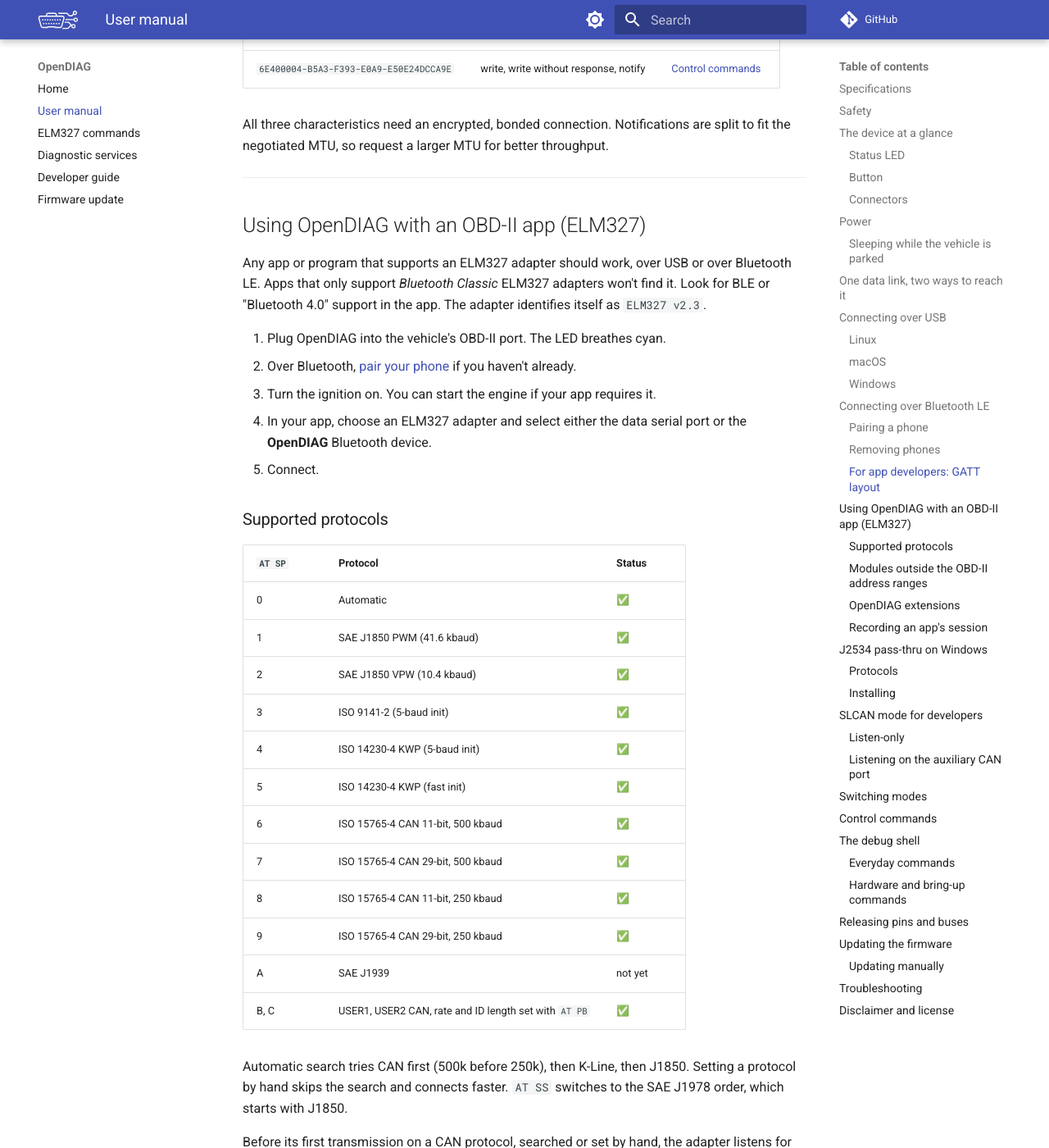
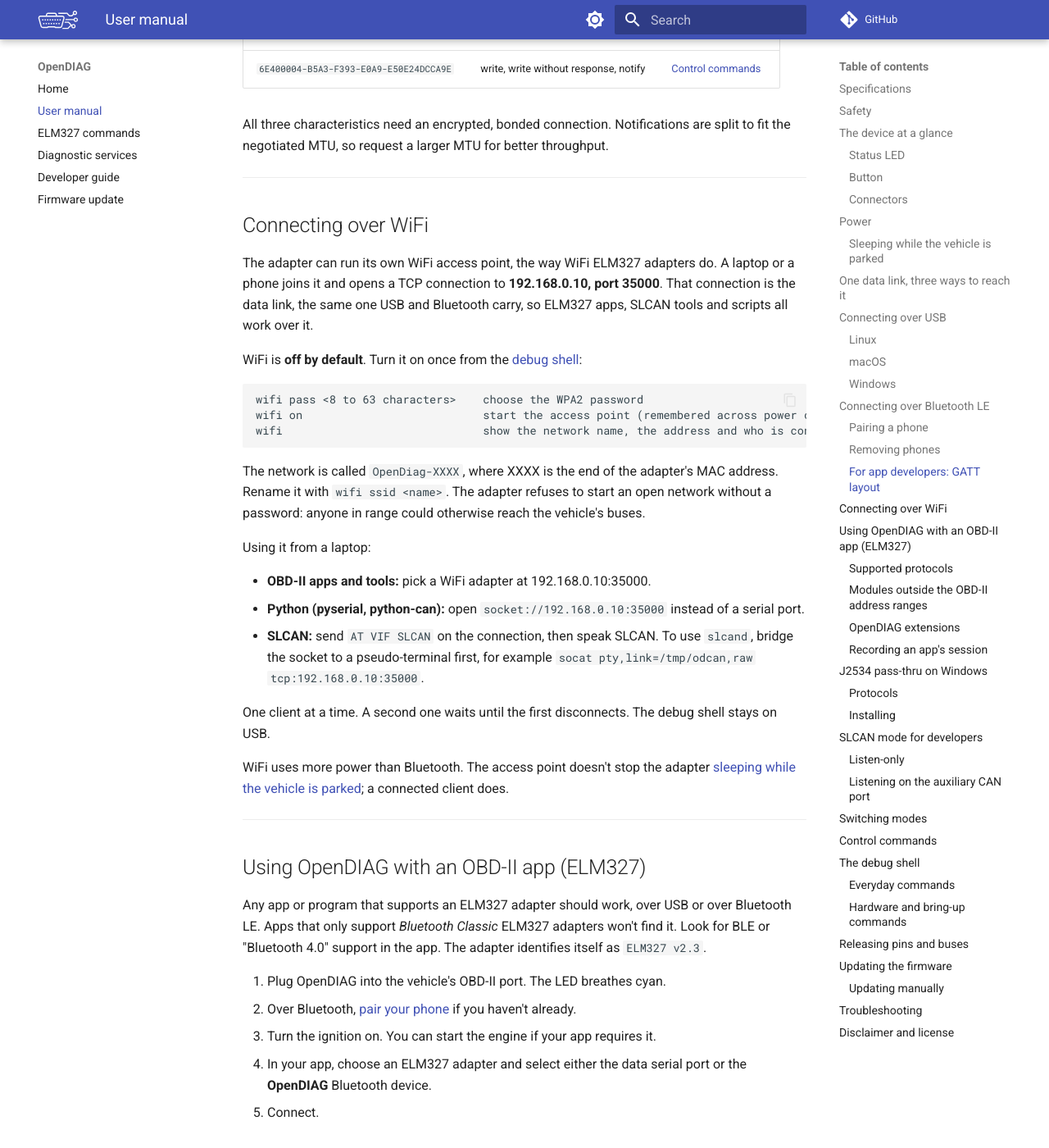
Before and after one commit to maximus64/opendiag-firmware, an MkDocs documentation site: the page built from docs/manual.md, in a window 1280 px wide and 1400 px high, scrolled down 7477 px. Shown: the whole window at 82% size. Built offline with MkDocs 1.6.1 and Material for MkDocs 9.7.7, drawn with Linux system fonts in a browser that asks for light colours; comment, search, counter and statistics services are not loaded; some of the changed text lies outside the part shown.

Commit message:
docs: document the WiFi data link
docs/manual.md gains 'Connecting over WiFi': setting the password,
the address, using it from apps, pyserial, python-can and slcand, and
its limits. 'One data link' now names three transports, and the shell
table lists 'wifi' and 'link wifi'. README.md and the developer guide
follow, with station mode and the shell over WiFi as open work.

````diff
--- a/docs/manual.md
+++ b/docs/manual.md
@@ -91,7 +91,7 @@
 An adapter left plugged in draws current from the battery all the time. To protect it, OpenDIAG
 goes into deep sleep when all of these are true for **10 minutes**:
 
-- nobody is connected: no USB host, no Bluetooth phone;
+- nobody is connected: no USB host, no Bluetooth phone, no WiFi client;
 - no bus is open and no pin is energised;
 - there is no traffic on the CAN bus (pins 6/14, or the AUX header);
 - the battery is below **13.2 V**, so the engine is off. Below 6 V the adapter assumes it is on
@@ -121,15 +121,15 @@
 
 ---
 
-## One data link, two ways to reach it
+## One data link, three ways to reach it
 
-OpenDIAG has **one** data link, and it runs over either USB or Bluetooth. It doesn't use both at
-once. **The first one to connect gets it.** The other one can connect, but it gets no answer until
+OpenDIAG has **one** data link, and it runs over USB, Bluetooth or WiFi. It doesn't use more than
+one at once. **The first one to connect gets it.** The other one can connect, but it gets no answer until
 the first one disconnects.
 
 A computer that keeps the USB data port open therefore locks out a phone. To hand the link to the
-phone without closing the port, type `link ble` in the [debug shell](#the-debug-shell). To let
-whichever connects next take it, type `link drop`.
+phone without closing the port, type `link ble` (or `link wifi`) in the
+[debug shell](#the-debug-shell). To let whichever connects next take it, type `link drop`.
 
 Whenever the client holding the link disconnects, the adapter starts over. The link goes back to
 ELM327 mode, its settings are cleared, and every bus and pin that client opened is released. The
@@ -266,6 +266,42 @@
 
 All three characteristics need an encrypted, bonded connection. Notifications are split to fit the
 negotiated MTU, so request a larger MTU for better throughput.
+
+---
+
+## Connecting over WiFi
+
+The adapter can run its own WiFi access point, the way WiFi ELM327 adapters do. A laptop or a phone
+joins it and opens a TCP connection to **192.168.0.10, port 35000**. That connection is the data
+link, the same one USB and Bluetooth carry, so ELM327 apps, SLCAN tools and scripts all work over
+it.
+
+WiFi is **off by default**. Turn it on once from the [debug shell](#the-debug-shell):
+
+```text
+wifi pass <8 to 63 characters>    choose the WPA2 password
+wifi on                           start the access point (remembered across power cycles)
+wifi                              show the network name, the address and who is connected
+```
+
+The network is called `OpenDiag-XXXX`, where XXXX is the end of the adapter's MAC address.
+Rename it with `wifi ssid <name>`. The adapter refuses to start an open network without a password:
+anyone in range could otherwise reach the vehicle's buses.
+
+Using it from a laptop:
+
+- **OBD-II apps and tools:** pick a WiFi adapter at 192.168.0.10:35000.
+- **Python (pyserial, python-can):** open `socket://192.168.0.10:35000` instead of a serial port.
+- **SLCAN:** send `AT VIF SLCAN` on the connection, then speak SLCAN. To use `slcand`, bridge the
+  socket to a pseudo-terminal first, for example
+  `socat pty,link=/tmp/odcan,raw tcp:192.168.0.10:35000`.
+
+One client at a time. A second one waits until the first disconnects. The debug shell stays on
+USB.
+
+WiFi uses more power than Bluetooth. The access point doesn't stop the adapter
+[sleeping while the vehicle is parked](#sleeping-while-the-vehicle-is-parked); a connected client
+does.
 
 ---
 
@@ -539,7 +575,8 @@
 | `version` | Show the firmware version and build, why the adapter last started (`power on`, `brownout (supply sagged)` - usually cranking -, `watchdog`, ...) and how long it has been up |
 | `board` | Show board information |
 | `link` | Show which transport holds the data link |
-| `link usb` / `link ble` / `link drop` | Hand the data link to USB or Bluetooth, or let go of it |
+| `link usb` / `link ble` / `link wifi` / `link drop` | Hand the data link to USB, Bluetooth or WiFi, or let go of it |
+| `wifi`, `wifi on` / `wifi off`, `wifi pass <p>`, `wifi ssid <n>` | The WiFi access point. See [Connecting over WiFi](#connecting-over-wifi) |
 | `power`, `power auto on\|off`, `power idle <min>`, `power vrun <mV>`, `power sleep` | Sleeping while parked. See [Sleeping while the vehicle is parked](#sleeping-while-the-vehicle-is-parked) |
 | `mode` | Show the current mode, the default, and every available mode |
 | `mode <name>` | Switch mode, for example `mode slcan` |
````
Also changed, not shown: README.md (+2 -0 lines), docs/developers.md (+4 -2 lines).
